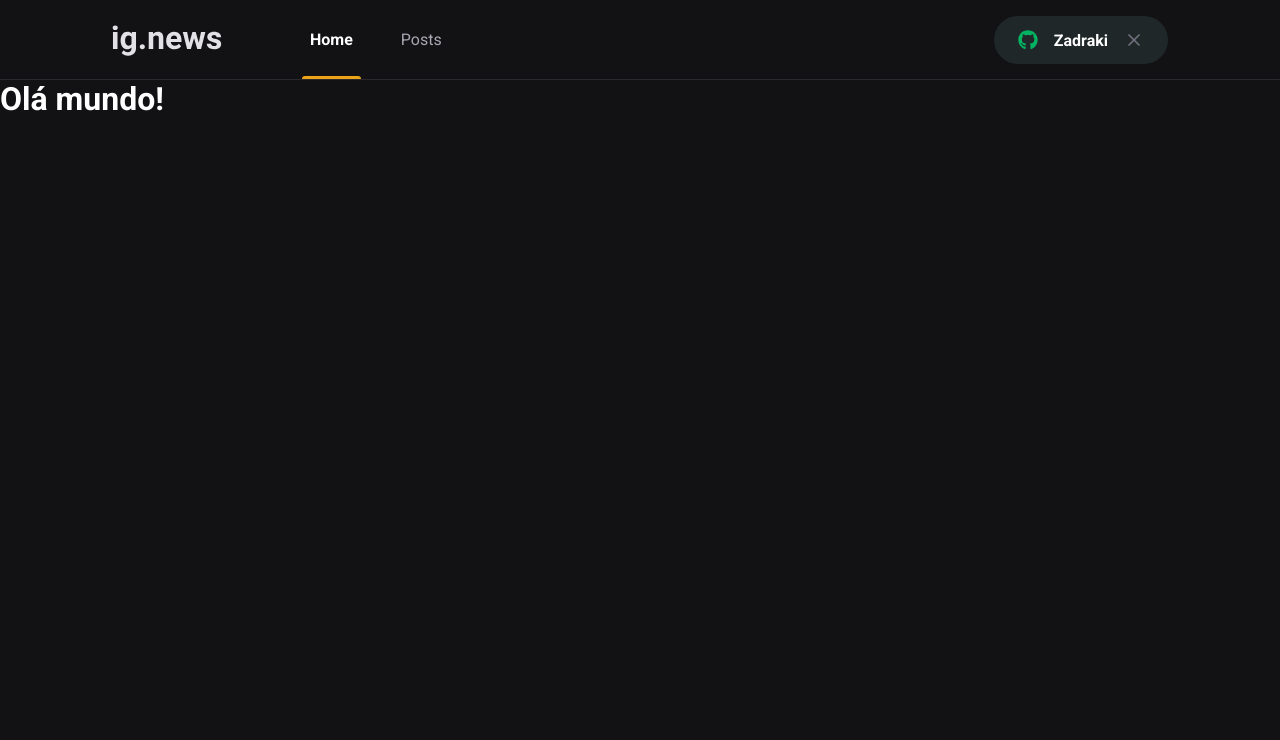
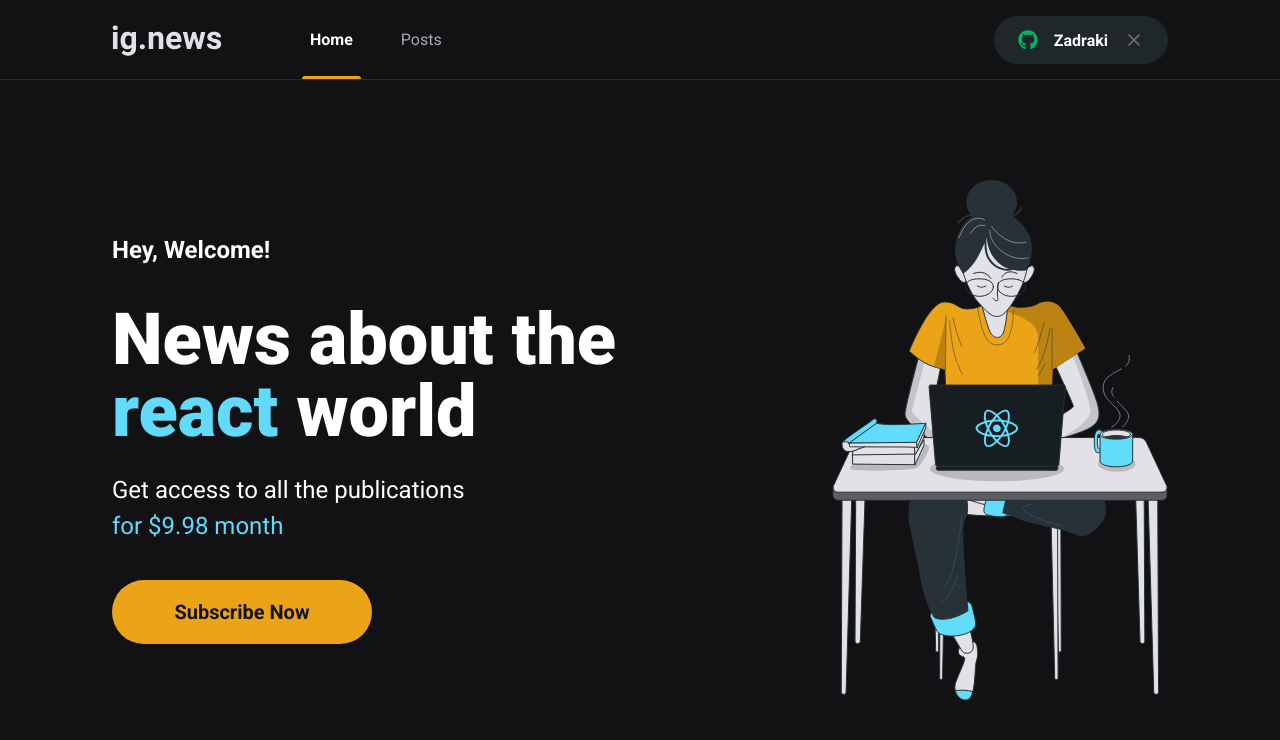
Before and after one commit to sadrakmorais/cap3-ingnite-rocketseat, a Next.js app: page / in a window 1280 px wide. Shown: the top 740 px of the page. Built offline with nearby package versions, Linux system fonts and the light colour scheme.

Commit message:
chore: stripe keys

```diff
--- /dev/null
+++ b/src/components/SubscribeButton/index.tsx
@@ -0,0 +1,13 @@
+
+import styles from './styles.module.scss'
+
+export function SubscribeButton (){
+  return(
+    <button
+    type="button"
+    className={styles.subscribeButton}
+    >
+Subscribe Now
+    </button>
+  )
+}
--- /dev/null
+++ b/src/components/SubscribeButton/styles.module.scss
@@ -0,0 +1,19 @@
+.subscribeButton{
+height: 4rem;
+width: 260px;
+border: 0;
+border-radius: 2rem;
+background: var(--yellow-500);
+color:var(--gray-900);
+font-size: 1.25rem;
+font-weight: bold;
+
+display: flex;
+align-items: center;
+justify-content: center;
+transition: filter 0.2s;
+
+&:hover{
+  filter: brightness(.8);
+}
+}
--- /dev/null
+++ b/src/pages/home.module.scss
@@ -0,0 +1,43 @@
+.contentContainer {
+  max-width: 1120px;
+  margin: 0 auto;
+  padding: 0 2rem;
+  height: calc(100vh - 5rem);
+  display: flex;
+  align-items: center;
+  justify-content: space-between;
+}
+
+.hero {
+  max-width: 600px;
+
+  > span {
+    font-size: 1.5rem;
+    font-weight: bold;
+  }
+
+  h1 {
+    font-size: 4.5rem;
+    line-height: 4.5rem;
+    font-weight: 900;
+    margin-top: 2.5rem;
+
+    span {
+      color: var(--cyan-500);
+    }
+  }
+
+  p{
+    font-size: 1.5rem;
+    line-height: 2.25rem;
+    margin-top: 1.5rem;
+
+    span {
+      color: var(--cyan-500);
+    }
+  }
+
+  button{
+    margin-top: 2.25rem;
+  }
+}
--- a/src/pages/index.tsx
+++ b/src/pages/index.tsx
@@ -1,4 +1,6 @@
 import Head from 'next/head'
+import { SubscribeButton } from '../components/SubscribeButton'
+import styles from './home.module.scss'
 
 export default function Home() {
   return (
@@ -6,8 +8,20 @@
       <Head>
         <title>Home | ig.news</title>
       </Head>
-      <h1
-      >Olá mundo!</h1>
+      <main className={styles.contentContainer}>
+        <section className={styles.hero}>
+          <span> Hey, Welcome!</span>
+          <h1>News about the <span>react</span> world</h1>
+          <p>
+            Get access to all the publications <br />
+            <span>for $9.98 month</span>
+          </p>
+
+          <SubscribeButton/>
+        </section>
+
+        <img src="/images/avatar.svg" alt="Girl coding" />
+      </main>
     </>
   )
 }
```
